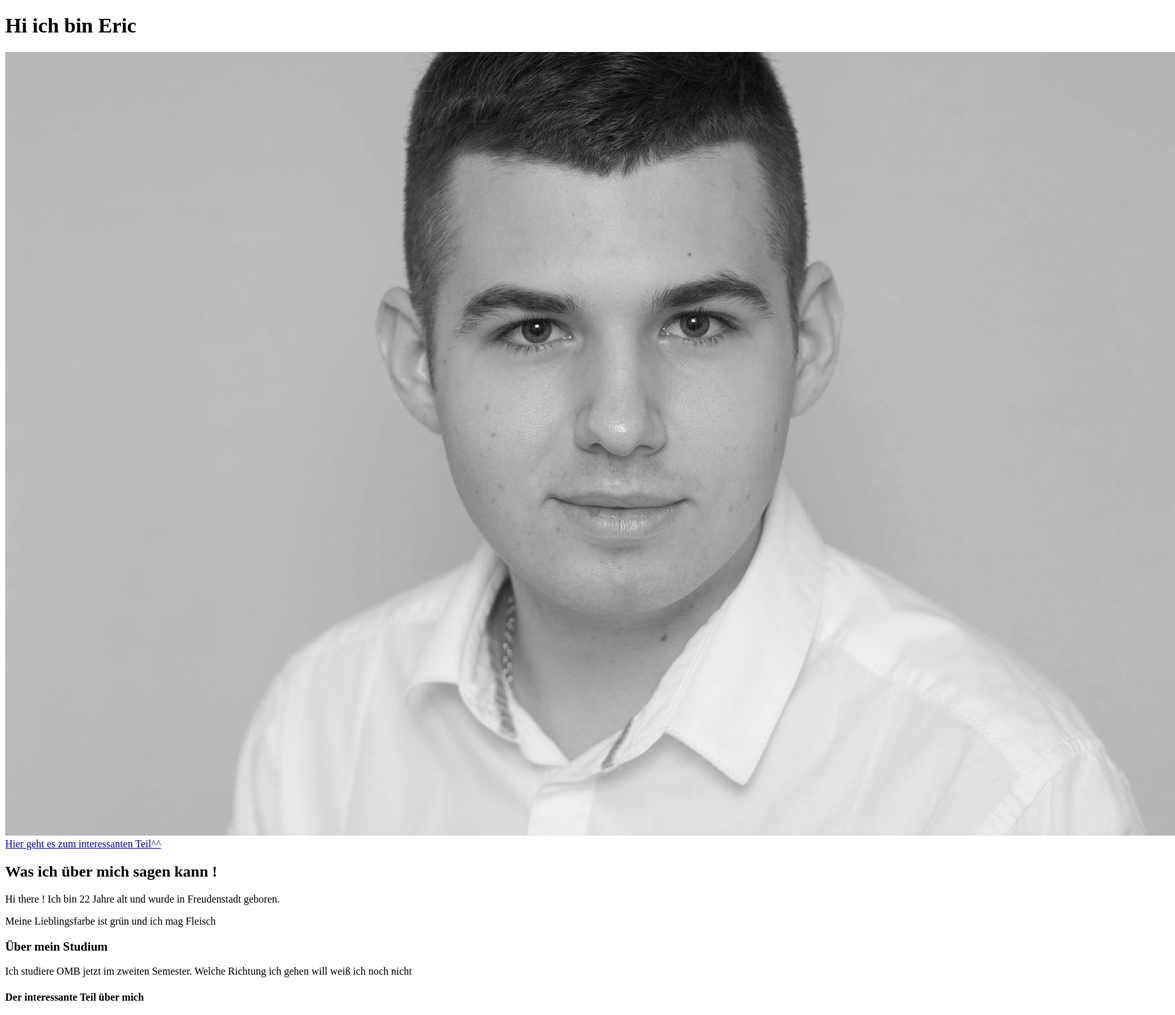
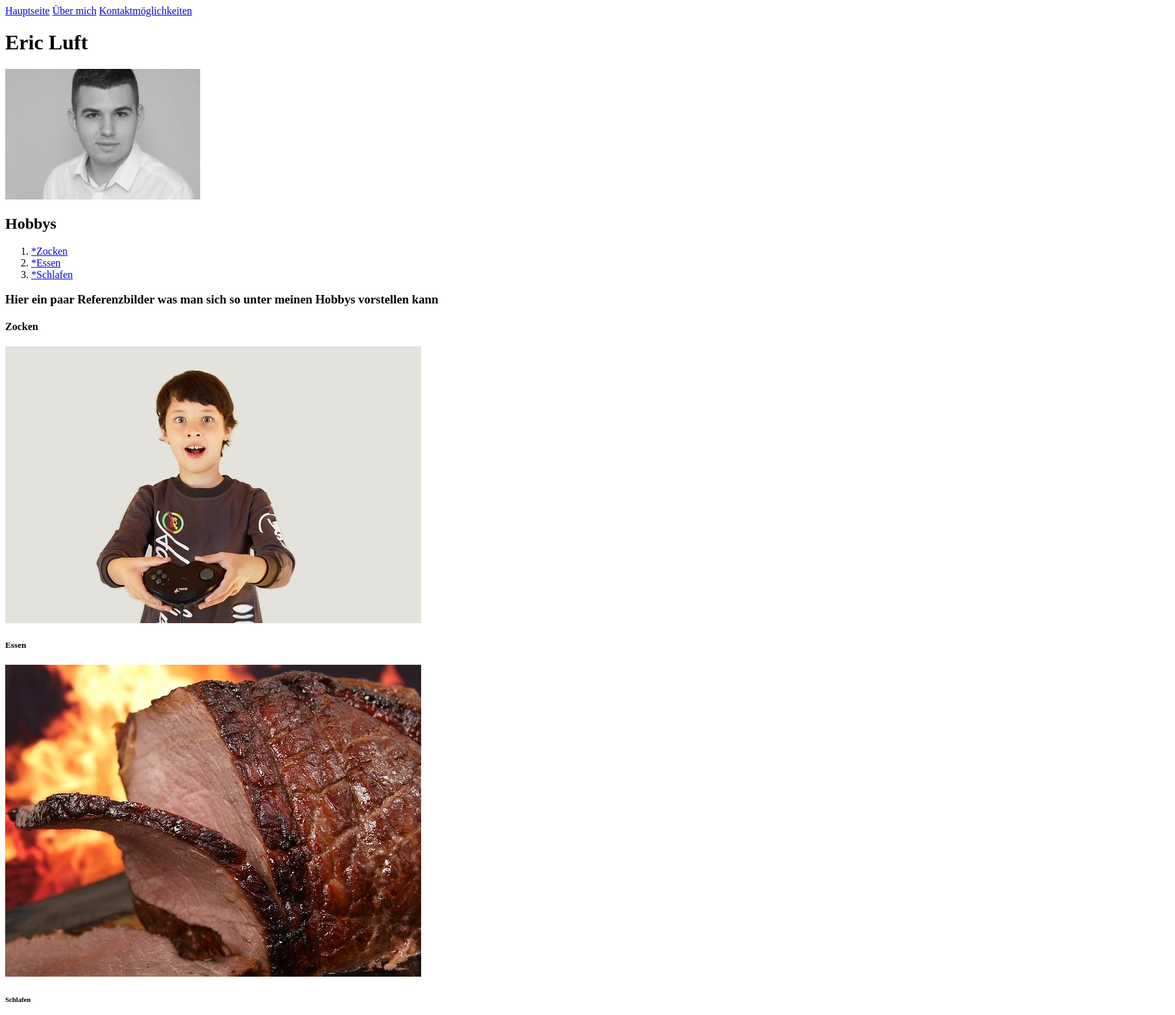
Before and after one commit to Luftus/GIS-WiSe-2020-2021, a plain HTML site: page Aufgabe P1.1/It's a me.html in a window 1280 px wide. Shown: the top 1562 px of the page at 65% size, 1808 px wide, since content can reach past the window. Drawn offline with Linux system fonts and the light colour scheme.

Commit message:
Completing Websites, added pictures and audio

```diff
--- a/Aufgabe P1.1/It's a me.html
+++ b/Aufgabe P1.1/It's a me.html
@@ -1,20 +1,40 @@
 <!DOCTYPE html>
 <html>
     <head>
-        <title> Eric Luft</title>
+        <title> Eric Luft und seine Arbeiten</title>
         <meta charset="utf-8">
     </head>
     <body>
-        <h1>Hi ich bin Eric</h1>
-        <img src="Eric.jpg" style="width:1800px;">
-        <a href="#get_over_here">Hier geht es zum interessanten Teil^^</a>
-        <h2>Was ich über mich sagen kann !</h2>
-        <p> Hi there ! Ich bin 22 Jahre alt und wurde in Freudenstadt geboren. </p>
-        <p>Meine Lieblingsfarbe ist grün und ich mag Fleisch</p>
-        <h3>Über mein Studium</h3>
-        <p>Ich studiere OMB jetzt im zweiten Semester. Welche Richtung ich gehen will weiß ich noch nicht</p>
-        <h4 id="get_over_here"> Der interessante Teil über mich</h4>
-        <a href="https://www.youtube.com/watch?v=dQw4w9WgXcQ&ab_channel=RickAstleyVEVO">Hier sind meine Nudes</a>
+        <header>
+            <div class="rudimentäre Navigation">
+                <nav>
+                   <a href="It's a me.html"> Hauptseite</a>
+                    <a href="Portfolio.html"> Über mich</a>
+                    <a href="Kontakt.html"> Kontaktmöglichkeiten</a>
+                </nav>
+            </div>
+            </header>
+        <h1>Eric Luft</h1>
+        <img src="Eric.jpg" style="width:300px;">
+        <h2>Hobbys</h2>
+       <ol>
+           <li><a href="#zocken">*Zocken</a></li>
+           <li><a href="#essen">*Essen</a></li>
+           <li><a href="#schlafen">*Schlafen</a></li>
+
+       </ol>
+        <h3>Hier ein paar Referenzbilder was man sich so unter meinen Hobbys vorstellen kann</h3>
+        <h4>Zocken</h4>
+        <img id="zocken" src="zocken.jpg" alt="Ich beim Zocken">
+        <h5>Essen</h5>
+        <img id="essen" src="essen.jpg" alt="That's the stuff">
+        <h6>Schlafen</h6>
+        <img id="schlafen" src="schlafen.jpg" alt="I sleep alot">
+        <h7>Hintergrundmusik</h7>
+        <p>DMCA free music isn't that bad</p>
+        <audio src="media/Moons.mp3" controls ></audio>
+
+
     </body>
 
 </html>
```
Also changed, not shown: Aufgabe P1.1/essen.jpg (added), Aufgabe P1.1/schlafen.jpg (added), Aufgabe P1.1/zocken.jpg (added), 1 other file.
